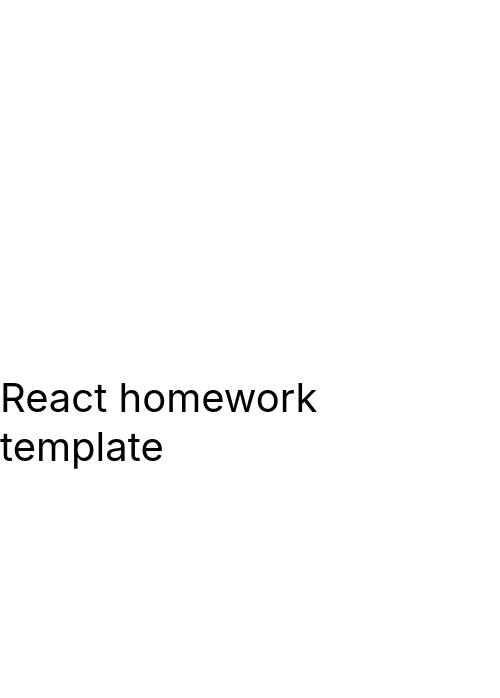
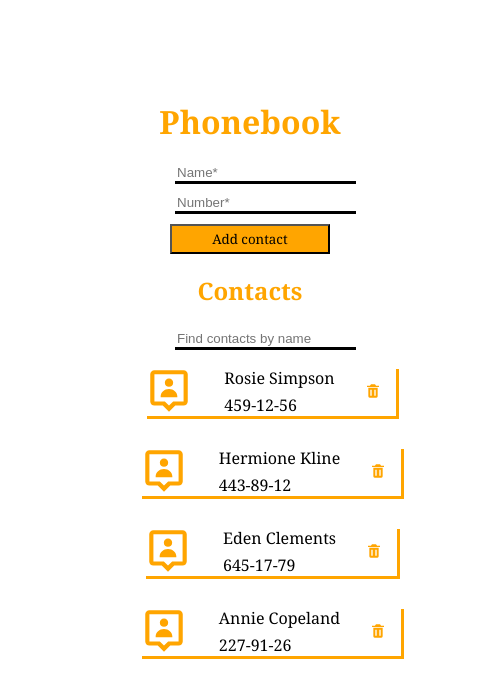
Before and after one commit to AlexStan141/goit-react-hw-04-phonebook, a React (Create React App) app: page / in a window 390 px wide. Shown: the top 698 px of the page, 500 px wide, since content can reach past the window. Built offline with nearby package versions, Linux system fonts and the light colour scheme.

Commit message:
Phonebook App

```diff
--- a/package.json
+++ b/package.json
@@ -9,6 +9,7 @@
     "@testing-library/user-event": "^13.5.0",
     "react": "^18.1.0",
     "react-dom": "^18.1.0",
+    "react-icons": "^4.11.0",
     "react-scripts": "5.0.1",
     "web-vitals": "^2.1.3"
   },
@@ -36,5 +37,8 @@
       "last 1 firefox version",
       "last 1 safari version"
     ]
+  },
+  "devDependencies": {
+    "prop-types": "^15.8.1"
   }
 }
--- a/src/components/App.jsx
+++ b/src/components/App.jsx
@@ -1,16 +1,64 @@
-export const App = () => {
+import React, { useState } from 'react';
+import Form from './Form/Form';
+import ContactsList from './ContactsList/ContactsList';
+import SearchFilter from './SearchFilter/SearchFilter';
+import { nanoid } from 'nanoid';
+import css from './App.module.css';
+
+const INITIAL_CONTACTS = [
+  { id: 'id-1', name: 'Rosie Simpson', number: '459-12-56' },
+  { id: 'id-2', name: 'Hermione Kline', number: '443-89-12' },
+  { id: 'id-3', name: 'Eden Clements', number: '645-17-79' },
+  { id: 'id-4', name: 'Annie Copeland', number: '227-91-26' },
+];
+
+export default function App() {
+  const [contacts, setContacts] = useState(INITIAL_CONTACTS);
+  const [filter, setFilter] = useState('');
+
+  function checkNameExistance(name) {
+    for (let contact of contacts) {
+      if (contact.name === name) {
+        return true;
+      }
+    }
+    return false;
+  }
+
+  function deleteElement(name) {
+    setContacts(contacts.filter(contact => contact.name !== name));
+  }
+
   return (
-    <div
-      style={{
-        height: '100vh',
-        display: 'flex',
-        justifyContent: 'center',
-        alignItems: 'center',
-        fontSize: 40,
-        color: '#010101'
-      }}
-    >
-      React homework template
+    <div className={css.container}>
+      <h1 className={css.title}>Phonebook</h1>
+      <Form
+        onSubmit={values => {
+          if (!checkNameExistance(values.name)) {
+            var newContact = {
+              id: nanoid(),
+              name: values.name,
+              number: values.number,
+            };
+            setContacts([...contacts, newContact]);
+          } else {
+            alert(`${values.name} is already in contacts`);
+          }
+        }}
+      ></Form>
+      <h2 className={css.subtitle}>Contacts</h2>
+      <SearchFilter
+        onStringChange={e => {
+          setFilter(e.target.value);
+        }}
+      ></SearchFilter>
+      <ContactsList
+        contacts={contacts}
+        filterString={filter}
+        onDeleteElement={name => {
+          deleteElement(name);
+        }}
+      ></ContactsList>
     </div>
   );
-};
+}
--- /dev/null
+++ b/src/components/App.module.css
@@ -0,0 +1,11 @@
+.container {
+    width: 500px;
+    margin: 100px auto 0;
+}
+
+.title,
+.subtitle {
+    color: orange;
+    font-family: Georgia, 'Times New Roman', Times, serif;
+    text-align: center;
+}
--- /dev/null
+++ b/src/components/Contact/Contact.js
@@ -0,0 +1,31 @@
+import React from 'react';
+import PropTypes from 'prop-types';
+import css from './Contact.module.css';
+import { BiUserPin } from 'react-icons/bi';
+import { BiSolidTrash } from 'react-icons/bi';
+
+export default function Contact({ name, number, onButtonClick }) {
+  return (
+    <div className={css.container}>
+      <BiUserPin
+        style={{ color: 'orange', width: '50px', height: '50px' }}
+      ></BiUserPin>
+      <div className={css.info}>
+        <span className={css.data}>{name}</span>
+        <span className={css.data}>{number}</span>
+      </div>
+      <BiSolidTrash
+        onClick={onButtonClick}
+        style={{ color: 'orange', marginRight: '15px' }}
+      >
+        Delete
+      </BiSolidTrash>
+    </div>
+  );
+}
+
+Contact.propTypes = {
+  name: PropTypes.string.isRequired,
+  number: PropTypes.string.isRequired,
+  onButtonClick: PropTypes.func.isRequired,
+};
--- /dev/null
+++ b/src/components/Contact/Contact.module.css
@@ -0,0 +1,17 @@
+.container {
+    display: flex;
+    box-shadow: 3px 3px orange;
+    margin-bottom: 30px;
+    gap: 30px;
+    align-items: center;
+}
+
+.info {
+    display: flex;
+    flex-direction: column;
+    gap: 5px;
+}
+
+.data {
+    font-family: Georgia, 'Times New Roman', Times, serif;
+}
--- /dev/null
+++ b/src/components/ContactsList/ContactsList.js
@@ -0,0 +1,39 @@
+import React from 'react';
+import PropTypes from 'prop-types';
+import Contact from 'components/Contact/Contact';
+import css from './ContactsList.module.css';
+
+function filterResults(contacts, filterString) {
+  return contacts.filter(contact =>
+    contact.name.toLowerCase().includes(filterString.toLowerCase())
+  );
+}
+
+export default function ContactsList({
+  contacts,
+  filterString,
+  onDeleteElement,
+}) {
+  return (
+    <ul className={css.list}>
+      {filterResults(contacts, filterString).map((contact, index) => {
+        return (
+          <Contact
+            name={contact.name}
+            number={contact.number}
+            onButtonClick={() => {
+              onDeleteElement(contact.name);
+            }}
+            key={index}
+          ></Contact>
+        );
+      })}
+    </ul>
+  );
+}
+
+ContactsList.propTypes = {
+  // contacts: PropTypes.arrayOf(PropTypes.instanceOf(Contact)),  imi da eroare
+  filterString: PropTypes.string,
+  onDeleteElement: PropTypes.func.isRequired,
+};
--- /dev/null
+++ b/src/components/ContactsList/ContactsList.module.css
@@ -0,0 +1,6 @@
+.list {
+    display: flex;
+    flex-direction: column;
+    justify-content: center;
+    align-items: center;
+}
--- /dev/null
+++ b/src/components/Form/Form.js
@@ -0,0 +1,54 @@
+import React, { useState } from 'react';
+import PropTypes from 'prop-types';
+import css from './Form.module.css';
+
+export default function Form({ onSubmit }) {
+  const [name, setName] = useState('');
+  const [number, setNumber] = useState('');
+
+  const handleChange = evt => {
+    const { name, value } = evt.target;
+    if (name == 'name') {
+      setName(value);
+    } else {
+      setNumber(value);
+    }
+  };
+
+  const handleSubmit = evt => {
+    evt.preventDefault();
+    onSubmit({ name: name, number: number });
+  };
+
+  return (
+    <form onSubmit={handleSubmit} className={css.form}>
+      <label className={css.label}>
+        <input
+          type="text"
+          name="name"
+          onChange={handleChange}
+          className={css.input}
+          placeholder="Name*"
+          required
+        ></input>
+      </label>
+      <label className={css.label}>
+        <input
+          type="tel"
+          name="number"
+          onChange={handleChange}
+          className={css.input}
+          placeholder="Number*"
+          required
+        ></input>
+      </label>
+      <button type="submit" className={css.button}>
+        Add contact
+      </button>
+    </form>
+  );
+}
+
+Form.propTypes = {
+  onSubmit: PropTypes.func.isRequired,
+};
--- /dev/null
+++ b/src/components/Form/Form.module.css
@@ -0,0 +1,27 @@
+.label {
+    display: block;
+    margin: 0 auto 10px;
+    width: 150px;
+}
+
+.input,
+.input:focus {
+    display: block;
+    border-bottom: 3px solid black;
+    border-top: 0;
+    border-left: 0;
+    border-right: 0;
+}
+
+.input:focus {
+    border-bottom: 3px solid orange;
+}
+
+.button {
+    display: block;
+    margin: 0 auto;
+    background-color: orange;
+    font-family: Georgia, 'Times New Roman', Times, serif;
+    width: 160px;
+    height: 30px;
+}
--- /dev/null
+++ b/src/components/SearchFilter/SearchFilter.js
@@ -0,0 +1,23 @@
+import React from 'react';
+import PropTypes from 'prop-types';
+import css from './SearchFilter.module.css';
+
+export default function SearchFilter({ onStringChange }) {
+  return (
+    <form>
+      <label className={css.label}>
+        <input
+          type="text"
+          name="filterString"
+          className={css.input}
+          onChange={onStringChange}
+          placeholder="Find contacts by name"
+        ></input>
+      </label>
+    </form>
+  );
+}
+
+SearchFilter.propTypes = {
+  onStringChange: PropTypes.func.isRequired,
+};
--- /dev/null
+++ b/src/components/SearchFilter/SearchFilter.module.css
@@ -0,0 +1,17 @@
+.input,
+.input:focus {
+    border-bottom: 3px solid black;
+    border-top: 0;
+    border-left: 0;
+    border-right: 0;
+}
+
+.input:focus {
+    border-bottom: 3px solid orange;
+}
+
+.label {
+    margin: 0 auto;
+    width: 150px;
+    display: block;
+}
--- a/src/index.js
+++ b/src/index.js
@@ -1,10 +1,6 @@
 import React from 'react';
 import ReactDOM from 'react-dom/client';
-import { App } from 'components/App';
+import App from 'components/App';
 import './index.css';
 
-ReactDOM.createRoot(document.getElementById('root')).render(
-  <React.StrictMode>
-    <App />
-  </React.StrictMode>
-);
+ReactDOM.createRoot(document.getElementById('root')).render(<App />);
```
Also changed, not shown: 1 other file (tests, documents, lock files or other folders).
